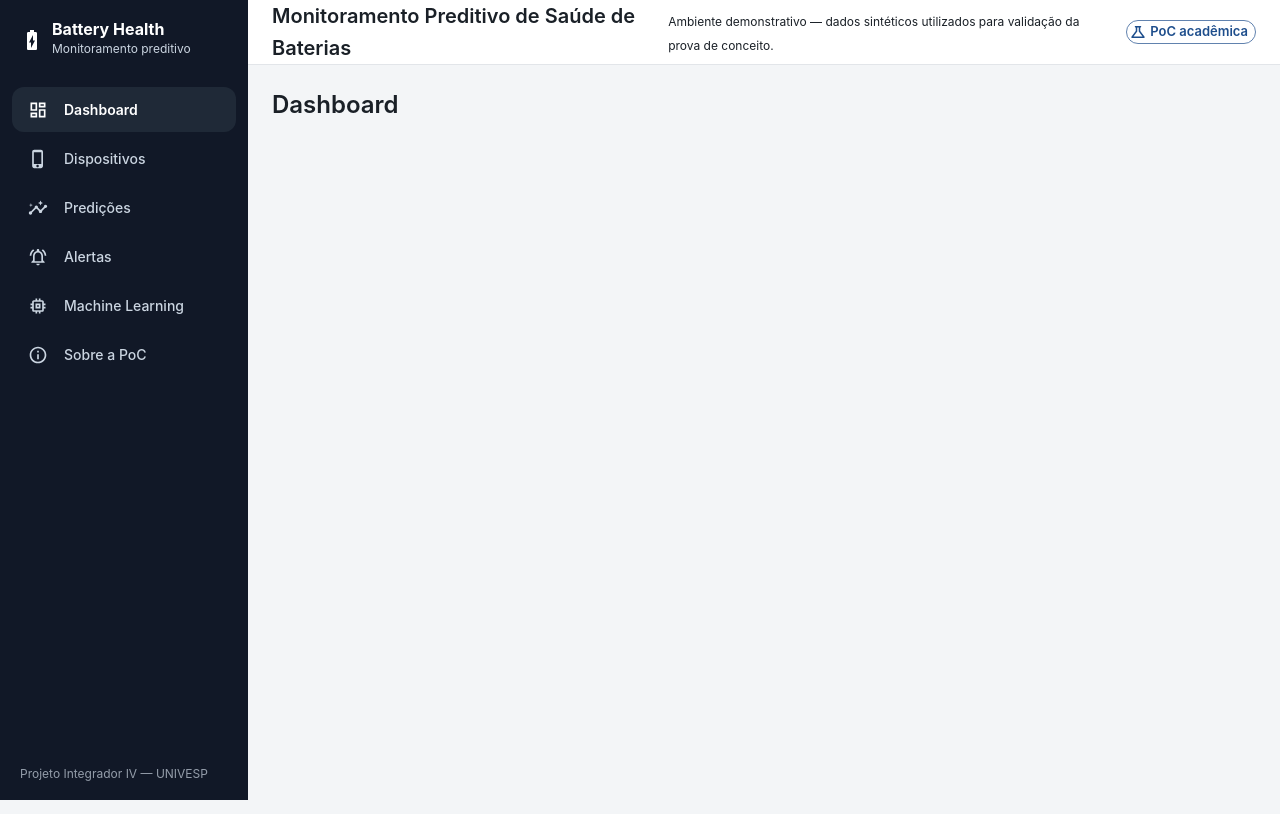
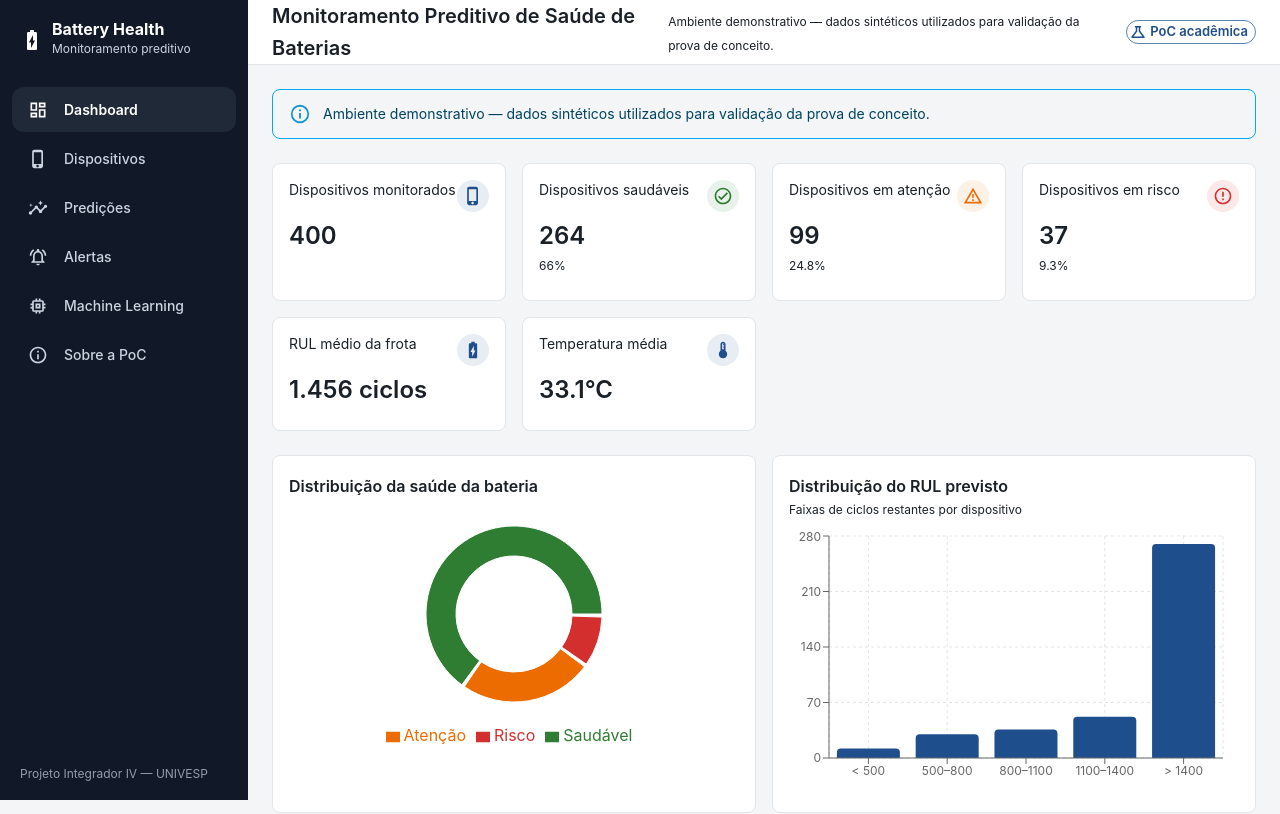
Before and after one commit to RicardoCFBR/Projeto-Integrador-IV, a React (Vite) app in the folder frontend/: page /dashboard in a window 1280 px wide. Shown: the top 814 px of the page. Built offline with nearby package versions, Linux system fonts and the light colour scheme.

Commit message:
feat(frontend): build Dashboard page with fleet KPIs and health/RUL/SoH/temperature charts
Ajusta a distribuicao dos dados mockados para enviesar levemente em
direcao a dispositivos saudaveis, deixando o cenario mais plausivel.

```diff
--- /dev/null
+++ b/frontend/src/components/cards/ChartCard.tsx
@@ -0,0 +1,28 @@
+import Card from '@mui/material/Card';
+import CardContent from '@mui/material/CardContent';
+import Typography from '@mui/material/Typography';
+import type { ReactNode } from 'react';
+
+interface ChartCardProps {
+  title: string;
+  subtitle?: string;
+  children: ReactNode;
+}
+
+export function ChartCard({ title, subtitle, children }: ChartCardProps) {
+  return (
+    <Card sx={{ height: '100%' }}>
+      <CardContent>
+        <Typography variant="subtitle1" sx={{ fontWeight: 600 }}>
+          {title}
+        </Typography>
+        {subtitle ? (
+          <Typography variant="caption" color="text.secondary" sx={{ display: 'block', mb: 1 }}>
+            {subtitle}
+          </Typography>
+        ) : null}
+        {children}
+      </CardContent>
+    </Card>
+  );
+}
--- a/frontend/src/mocks/devices.ts
+++ b/frontend/src/mocks/devices.ts
@@ -1,5 +1,5 @@
 import type { Device, DeviceStatus, DeviceTelemetryPoint } from '../types/device';
-import { createSeededRandom, randomBetween, round1 } from './random';
+import { createSeededRandom, randomBetween, round1, skewedHighBetween } from './random';
 
 const DEVICE_COUNT = 400;
 
@@ -17,8 +17,8 @@ function buildDevice(index: number): Device {
   const rand = createSeededRandom(1000 + index * 97);
   const id = `DEVICE-${String(index).padStart(4, '0')}`;
 
-  const sohPercent = round1(randomBetween(rand, 78, 99));
-  const predictedRulCycles = Math.round(randomBetween(rand, 350, 1800));
+  const sohPercent = round1(skewedHighBetween(rand, 78, 99));
+  const predictedRulCycles = Math.round(skewedHighBetween(rand, 350, 1800));
 
   const temperatureMean7d = round1(randomBetween(rand, 27, 39));
   const temperatureMean30d = round1(temperatureMean7d + randomBetween(rand, -1.5, 1.5));
--- a/frontend/src/mocks/random.ts
+++ b/frontend/src/mocks/random.ts
@@ -17,3 +17,8 @@ export function round1(value: number): number {
 export function randomBetween(rand: () => number, min: number, max: number): number {
   return min + rand() * (max - min);
 }
+
+/** Sorteia enviesado para o topo do intervalo (maioria dos valores perto de `max`). */
+export function skewedHighBetween(rand: () => number, min: number, max: number, power = 3): number {
+  return max - (max - min) * rand() ** power;
+}
--- a/frontend/src/pages/DashboardPage.tsx
+++ b/frontend/src/pages/DashboardPage.tsx
@@ -1,5 +1,130 @@
-import Typography from '@mui/material/Typography';
+import { useEffect, useState } from 'react';
+import Box from '@mui/material/Box';
+import Alert from '@mui/material/Alert';
+import CircularProgress from '@mui/material/CircularProgress';
+import PhoneIphoneOutlinedIcon from '@mui/icons-material/PhoneIphoneOutlined';
+import CheckCircleOutlineIcon from '@mui/icons-material/CheckCircleOutlined';
+import WarningAmberOutlinedIcon from '@mui/icons-material/WarningAmberOutlined';
+import ErrorOutlineOutlinedIcon from '@mui/icons-material/ErrorOutlineOutlined';
+import BatteryChargingFullOutlinedIcon from '@mui/icons-material/BatteryChargingFullOutlined';
+import ThermostatOutlinedIcon from '@mui/icons-material/ThermostatOutlined';
+import { useTheme } from '@mui/material/styles';
+import { KpiCard } from '../components/cards/KpiCard';
+import { ChartCard } from '../components/cards/ChartCard';
+import { HealthDistributionChart } from '../components/charts/HealthDistributionChart';
+import { RulDistributionChart } from '../components/charts/RulDistributionChart';
+import { SohTrendChart } from '../components/charts/SohTrendChart';
+import { TemperatureRulChart } from '../components/charts/TemperatureRulChart';
+import { getDashboardSummary, getDevices, getFleetSohTrend, type DashboardSummary } from '../services/api';
+import type { Device } from '../types/device';
 
 export function DashboardPage() {
-  return <Typography variant="h5">Dashboard</Typography>;
+  const theme = useTheme();
+  const [summary, setSummary] = useState<DashboardSummary | null>(null);
+  const [devices, setDevices] = useState<Device[]>([]);
+  const [sohTrend, setSohTrend] = useState<{ date: string; value: number }[]>([]);
+  const [isLoading, setIsLoading] = useState(true);
+
+  useEffect(() => {
+    let isMounted = true;
+
+    Promise.all([getDashboardSummary(), getDevices(), getFleetSohTrend()]).then(
+      ([summaryResult, devicesResult, trendResult]) => {
+        if (!isMounted) return;
+        setSummary(summaryResult);
+        setDevices(devicesResult);
+        setSohTrend(trendResult.map((point) => ({ date: point.date, value: point.sohPercent })));
+        setIsLoading(false);
+      },
+    );
+
+    return () => {
+      isMounted = false;
+    };
+  }, []);
+
+  if (isLoading || !summary) {
+    return (
+      <Box sx={{ display: 'flex', justifyContent: 'center', py: 8 }}>
+        <CircularProgress />
+      </Box>
+    );
+  }
+
+  return (
+    <Box sx={{ display: 'flex', flexDirection: 'column', gap: 3 }}>
+      <Alert severity="info" variant="outlined">
+        Ambiente demonstrativo — dados sintéticos utilizados para validação da prova de conceito.
+      </Alert>
+
+      <Box
+        sx={{
+          display: 'grid',
+          gridTemplateColumns: 'repeat(auto-fit, minmax(190px, 1fr))',
+          gap: 2,
+        }}
+      >
+        <KpiCard
+          label="Dispositivos monitorados"
+          value={summary.totalDevices.toLocaleString('pt-BR')}
+          icon={PhoneIphoneOutlinedIcon}
+          accentColor={theme.palette.primary.main}
+        />
+        <KpiCard
+          label="Dispositivos saudáveis"
+          value={summary.healthyCount.toLocaleString('pt-BR')}
+          caption={`${summary.healthyPercent}%`}
+          icon={CheckCircleOutlineIcon}
+          accentColor={theme.palette.success.main}
+        />
+        <KpiCard
+          label="Dispositivos em atenção"
+          value={summary.attentionCount.toLocaleString('pt-BR')}
+          caption={`${summary.attentionPercent}%`}
+          icon={WarningAmberOutlinedIcon}
+          accentColor={theme.palette.warning.main}
+        />
+        <KpiCard
+          label="Dispositivos em risco"
+          value={summary.riskCount.toLocaleString('pt-BR')}
+          caption={`${summary.riskPercent}%`}
+          icon={ErrorOutlineOutlinedIcon}
+          accentColor={theme.palette.error.main}
+        />
+        <KpiCard
+          label="RUL médio da frota"
+          value={`${summary.averageRulCycles.toLocaleString('pt-BR')} ciclos`}
+          icon={BatteryChargingFullOutlinedIcon}
+          accentColor={theme.palette.primary.main}
+        />
+        <KpiCard
+          label="Temperatura média"
+          value={`${summary.averageTemperatureC}°C`}
+          icon={ThermostatOutlinedIcon}
+          accentColor={theme.palette.primary.main}
+        />
+      </Box>
+
+      <Box
+        sx={{
+          display: 'grid',
+          gridTemplateColumns: { xs: '1fr', lg: '1fr 1fr' },
+          gap: 2,
+        }}
+      >
+        <ChartCard title="Distribuição da saúde da bateria">
+          <HealthDistributionChart summary={summary} />
+        </ChartCard>
+        <ChartCard title="Distribuição do RUL previsto" subtitle="Faixas de ciclos restantes por dispositivo">
+          <RulDistributionChart devices={devices} />
+        </ChartCard>
+        <ChartCard title="Evolução média do SoH" subtitle="Últimos 30 dias — média da frota">
+          <SohTrendChart data={sohTrend} label="SoH" unit="%" color={theme.palette.primary.main} />
+        </ChartCard>
+        <ChartCard title="Temperatura × RUL" subtitle="Temperatura média (30d) vs. RUL previsto">
+          <TemperatureRulChart devices={devices} />
+        </ChartCard>
+      </Box>
+    </Box>
+  );
 }
```
